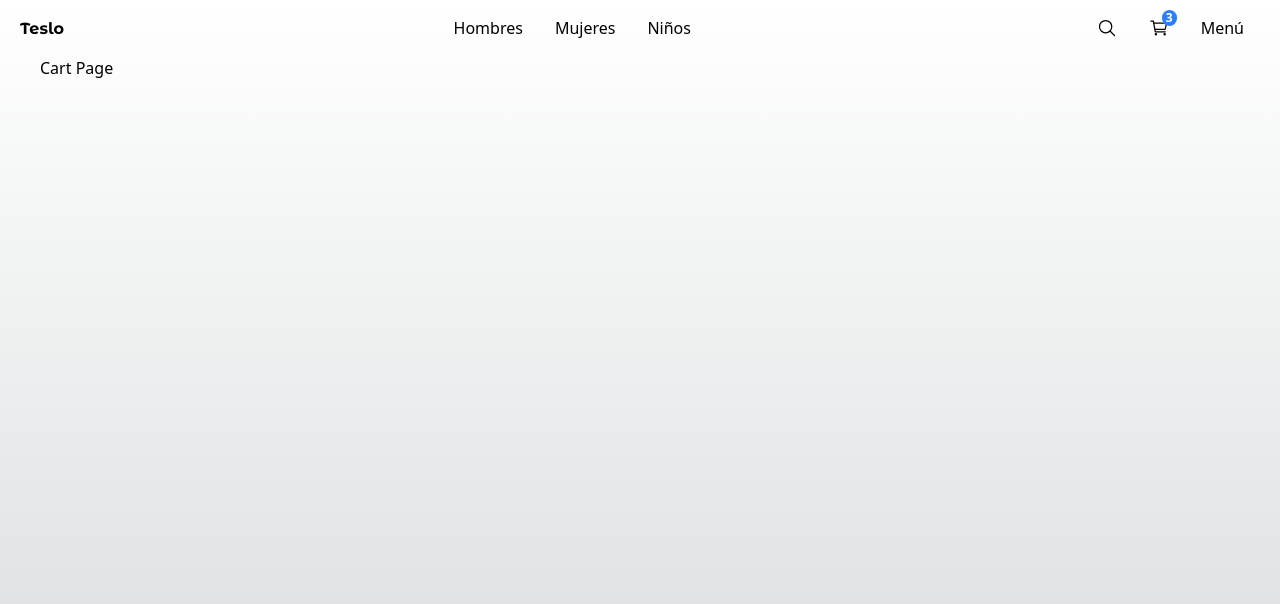
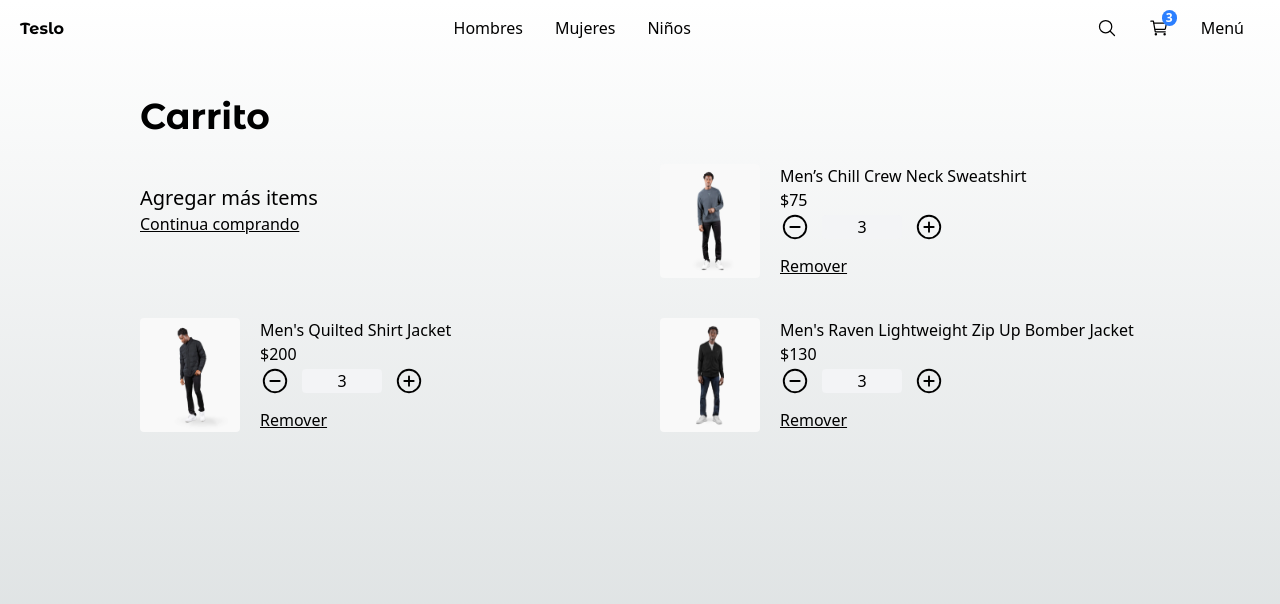
Before and after one commit to modoZen/next-teslo-shop, a Next.js app: page /cart in a window 1280 px wide. Shown: the top 604 px of the page. Built offline with nearby package versions, Linux system fonts and the light colour scheme.

Commit message:
pantalla carrito de compras

```diff
--- a/src/app/(shop)/cart/page.tsx
+++ b/src/app/(shop)/cart/page.tsx
@@ -1,7 +1,53 @@
+import { QuantitySelector } from "@/components/product/quantity-selector/QuantitySelector";
+import { Title } from "@/components/ui/title/Title";
+import { initialData } from "@/seed/seed";
+import Image from "next/image";
+import Link from "next/link";
+
+const productsInCart = [
+  initialData.products[0],
+  initialData.products[1],
+  initialData.products[2],
+];
+
 export default function Home() {
   return (
-    <div>
-      <h1>Cart Page</h1>
+    <div className="flex justify-center items-center mb-72 px-10 sm:px-0">
+      <div className="flex flex-col w-250">
+        <Title title="Carrito" />
+
+        <div className="grid grid-cols-1 sm:grid-cols-2 gap-10">
+          {/* Carrito */}
+          <div className="flex flex-col mt-5">
+            <span className="text-xl">Agregar más items</span>
+
+            <Link href="/" className="underline mb-5">
+              Continua comprando
+            </Link>
+          </div>
+
+          {/* Items */}
+          {productsInCart.map((product) => (
+            <div key={product.slug} className="flex">
+              <Image
+                src={`/products/${product.images[0]}`}
+                width={100}
+                height={100}
+                alt={product.title}
+                className="mr-5 rounded"
+              />
+
+              <div>
+                <p>{product.title}</p>
+                <p>${product.price}</p>
+                <QuantitySelector quantity={3} />
+
+                <button className="underline mt-3">Remover</button>
+              </div>
+            </div>
+          ))}
+        </div>
+      </div>
     </div>
   );
 }
--- a/src/components/ui/title/Title.tsx
+++ b/src/components/ui/title/Title.tsx
@@ -2,7 +2,7 @@
 
 interface Props {
   title: string;
-  subtitle: string;
+  subtitle?: string;
   className?: string;
 }
 
```
